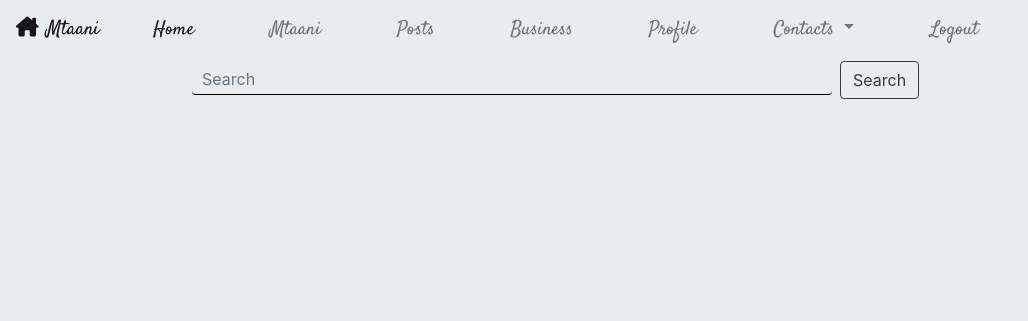
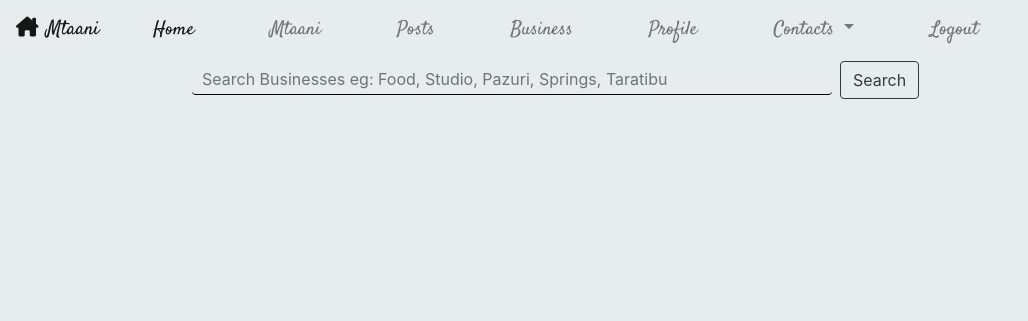
Before and after one commit to ivymmurithi/mtaani, a Django app: page /business/ in a window 1280 px wide. Shown: the top 321 px of the page, without its empty margins (0-1028 px from the left). Run offline with Django 4.2, Linux system fonts and the light colour scheme; the visitor is signed in with stand-in values (Sample User, id 1); data comes from the database, SQL or seed files in the repository; data that the repository does not hold is empty; some libraries are stand-ins or nearby versions.

Commit message:
final commit

```diff
--- a/mtaaniapp/templates/business.html
+++ b/mtaaniapp/templates/business.html
@@ -34,7 +34,7 @@
 
 <form action="{% url 'business_results' %}" method="POST" class="form-inline search-form my-2 my-lg-0">
     {% csrf_token %}
-    <input name="biz" id="searchInput" class="form-control mr-sm-2 line-in-search" type="search" placeholder="Search"
+    <input name="biz" id="searchInput" class="form-control mr-sm-2 line-in-search" type="search" placeholder="Search Businesses eg: Food, Studio, Pazuri, Springs, Taratibu"
         aria-label="Search">
     <button class="btn btn-outline-dark my-2 my-sm-0" type="submit">Search</button>
 </form>
--- a/mtaaniapp/templates/posts.html
+++ b/mtaaniapp/templates/posts.html
@@ -10,6 +10,8 @@
             font-size: 16px;
             text-rendering: optimizeLegibility;
             font-weight: initial;
+            background: #E2E5EA;
+            min-height: 100vh;
         }
     </style>
 
```
